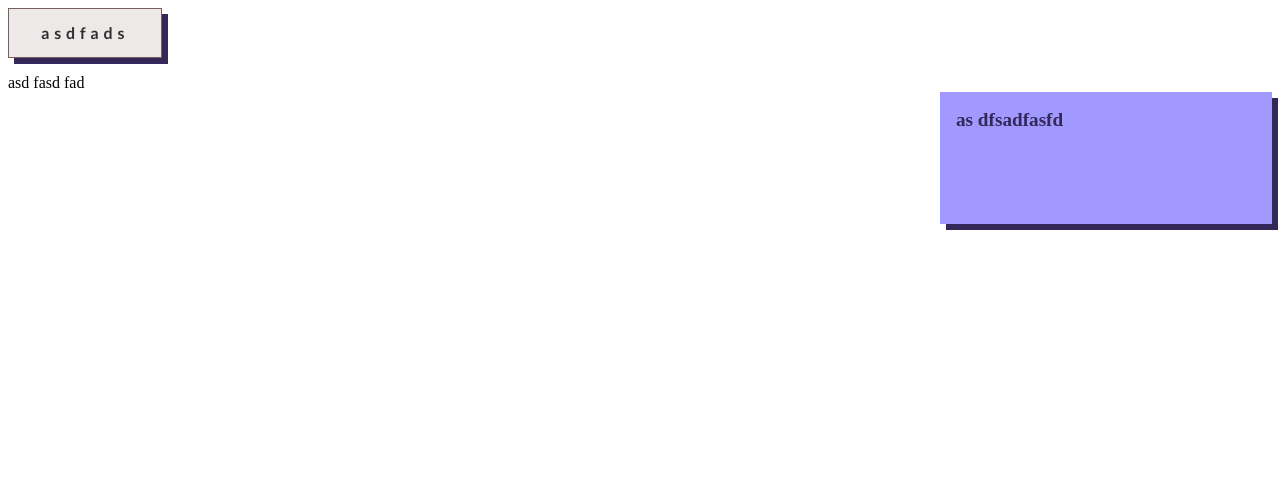
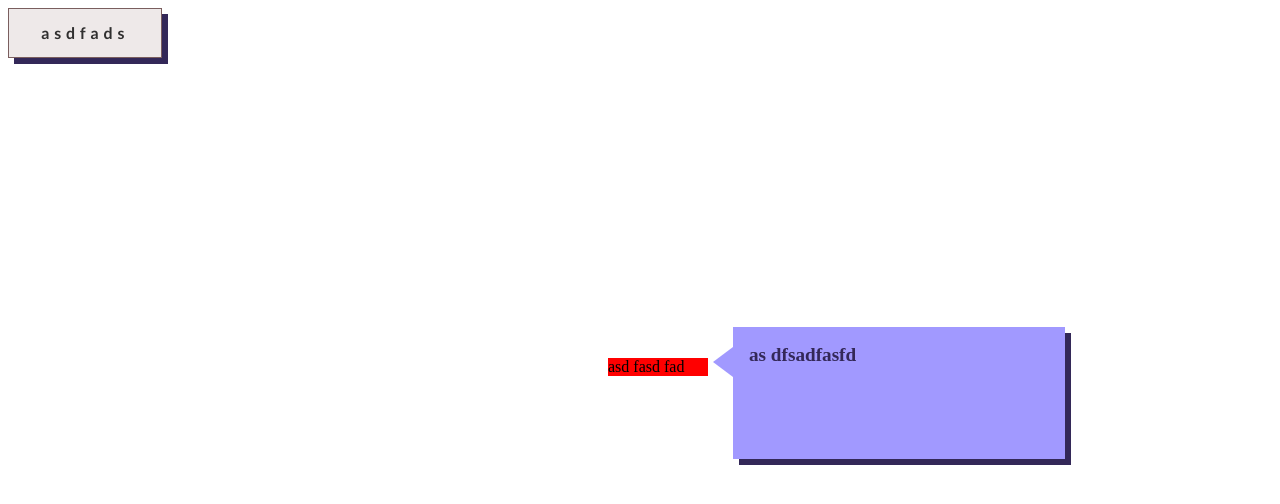
Before and after one commit to laureldaigneault/ezform, a React (Create React App) app: page / in a window 1280 px wide. Shown: the top 504 px of the page. Built offline with nearby package versions, Linux system fonts and the light colour scheme; a web font is replaced by a local one.

Commit message:
fix: arrow pplacement

```diff
--- a/src/App.tsx
+++ b/src/App.tsx
@@ -6,8 +6,10 @@ const App: FC = () => {
   return (
     <div>
       <Button>asdfads</Button>
-      <p id='testid'>asd fasd fad </p>
-      <Popup open placement='bottom-end' anchorId='testid'>
+      <p style={{ marginLeft: '600px', marginTop: '300px', width: '100px', backgroundColor: 'red' }} id='testid'>
+        asd fasd fad{' '}
+      </p>
+      <Popup open placement='right-start' anchorId='testid' animated color='secondary'>
         I am a popup
       </Popup>
     </div>
--- a/src/components/Popup/index.tsx
+++ b/src/components/Popup/index.tsx
@@ -4,9 +4,9 @@ import { FC, useLayoutEffect, useState } from 'react';
 import { styled } from '../../styles/theme';
 
 export type PopupProps = BasePopupProps &
-  BaseComponentProps & { anchorRef?: any; anchorId?: string; animated?: boolean };
+  BaseComponentProps & { anchorRef?: any; anchorId?: string; animated?: boolean; color?: string };
 
-export const Popup: FC<PopupProps> = ({ anchorRef = null, anchorId, animated, ...rest }) => {
+export const Popup: FC<PopupProps> = ({ anchorRef = null, anchorId, animated, color, ...rest }) => {
   const [anchor, setAnchor] = useState<any>();
   useLayoutEffect(() => {
     if (anchorRef?.current) setAnchor(anchorRef.current);
@@ -15,14 +15,30 @@ export const Popup: FC<PopupProps> = ({ anchorRef = null, anchorId, animated, ..
 
   const [side, align] = (rest.placement || '').split('-');
   return (
-    <BasePopup {...rest} anchor={anchor} slots={{ root: Root }} slotProps={{ root: { ...rest, animated } as any }}>
+    <BasePopup
+      {...rest}
+      anchor={anchor}
+      slots={{ root: Root }}
+      slotProps={{ root: { ...rest, animated, color } as any }}
+      offset={{ mainAxis: 25, crossAxis: -30 }}>
       as dfsadfasfd
-      <Arrow className={`${side ? `side-${side}-${align || 'center'}` : ''} ${animated ? 'animated' : ''}`} />
+      <Arrow
+        className={`${side ? `side side-${side} side-${side}-${align || 'center'}` : ''} ${animated ? 'animated' : ''}`}
+        color={color}
+      />
+      {side !== 'right' && (
+        <Arrow
+          className={`shadow ${side ? `side side-${side} side-${side}-${align || 'center'}` : ''} ${
+            animated ? 'animated' : ''
+          }`}
+          color={color}
+        />
+      )}
     </BasePopup>
   );
 };
 
-const Root = styled('div')<PopupProps>(({ theme, animated, placement = '' }) => {
+const Root = styled('div')<PopupProps>(({ theme, animated, placement = '', color = 'primary' }) => {
   const isY = ['top', 'bottom'].includes(placement);
   const isX = ['left', 'right'].includes(placement);
   return {
@@ -30,72 +46,86 @@ const Root = styled('div')<PopupProps>(({ theme, animated, placement = '' }) =>
     minHeight: '100px',
     width: '300px',
     overflow: 'visible',
-    backgroundColor: theme.getColor('secondary').hex,
+    backgroundColor: theme.getColor(color).hex,
     boxShadow: theme.getShadow('projection'),
     padding: theme.getSpacing(2),
     fontSize: '1.2rem',
     fontWeight: 'bold',
     color: theme.getColor('celeste').hex,
     lineHeight: '1.5rem',
-    ...(animated ? { animation: `${isY ? 'arrowAnimY' : isX ? 'arrowAnimX' : 'arrowAnimY'} 0.5s infinite` } : {}),
+    zIndex: 1000,
+    ...(animated
+      ? { animation: `${isY ? 'arrowAnimY' : isX ? 'arrowAnimX' : 'arrowAnimY'} 0.7s ease-in-out infinite` }
+      : {}),
 
     '@keyframes arrowAnimY': {
-      '0%': { top: '-3px' },
-      '50%': { top: '3px' },
-      '100%': { top: '-3px' },
+      '0%': { top: '-2px' },
+      '50%': { top: '2px' },
+      '100%': { top: '-2px' },
     },
     '@keyframes arrowAnimX': {
-      '0%': { left: '-3px' },
-      '50%': { left: '3px' },
-      '100%': { left: '-3px' },
+      '0%': { left: '-2px' },
+      '50%': { left: '2px' },
+      '100%': { left: '-2px' },
     },
   };
 });
 
 const Arrow = styled('div')((props: any) => {
-  const arrowOffset = 26;
+  const arrowOffsetY = 50;
+  const arrowOffsetX = 40;
   const baseArrowStyles = {
-    position: 'absolute' as any,
-    width: '10px',
     height: '30px',
     border: 'solid 15px transparent',
     borderTop: 'none',
-    borderBottom: `solid 20px ${props.theme.getColor('secondary').hex}`,
+    borderBottom: `solid 20px ${props.theme.getColor(props.color || 'primary').hex}`,
     zIndex: 999,
   };
 
   return {
     '&.side': {
+      ...baseArrowStyles,
+      position: 'absolute',
       '&-top': {
-        ...baseArrowStyles,
         transform: 'rotate(180deg)',
-        bottom: -arrowOffset,
+        bottom: -arrowOffsetY,
         '&-start': { left: 40 },
         '&-center': { left: 'calc(50% - 15px)' },
         '&-end': { right: 40 },
       },
       '&-bottom': {
-        ...baseArrowStyles,
-        top: -arrowOffset,
+        top: -arrowOffsetY,
         '&-start': { left: 40 },
         '&-center': { left: 'calc(50% - 15px)' },
         '&-end': { right: 40 },
       },
       '&-left': {
-        ...baseArrowStyles,
         transform: 'rotate(90deg)',
-        right: -arrowOffset,
-        '&-start': { top: 20 },
-        '&-center': { top: 'calc(50% - 15px)' },
-        '&-end': { bottom: 20 },
+        right: -arrowOffsetX,
+        '&-start': { top: 10 },
+        '&-center': { top: 'calc(50% - 20px)' },
+        '&-end': { bottom: 10 },
       },
       '&-right': {
-        ...baseArrowStyles,
         transform: 'rotate(-90deg)',
-        left: -arrowOffset,
-        '&-start': { top: 20 },
-        '&-center': { top: 'calc(50% - 15px)' },
-        '&-end': { bottom: 20 },
+        left: -arrowOffsetX,
+        '&-start': { top: 10 },
+        '&-center': { top: 'calc(50% - 20px)' },
+        '&-end': { bottom: 10 },
+      },
+    },
+
+    '&.shadow': {
+      borderBottom: `solid 20px ${props.theme.getColor('celeste').hex}`,
+      zIndex: 998,
+      '&.side-top': {
+        transform: 'translate(4px, 4px) rotate(180deg)',
+      },
+      '&.side-left': {
+        transform: 'translate(4px, 4px) rotate(90deg)',
+      },
+      '&.side-right': {
+        transform: 'translate(4px, 4px) rotate(-90deg)',
       },
     },
   };
```
